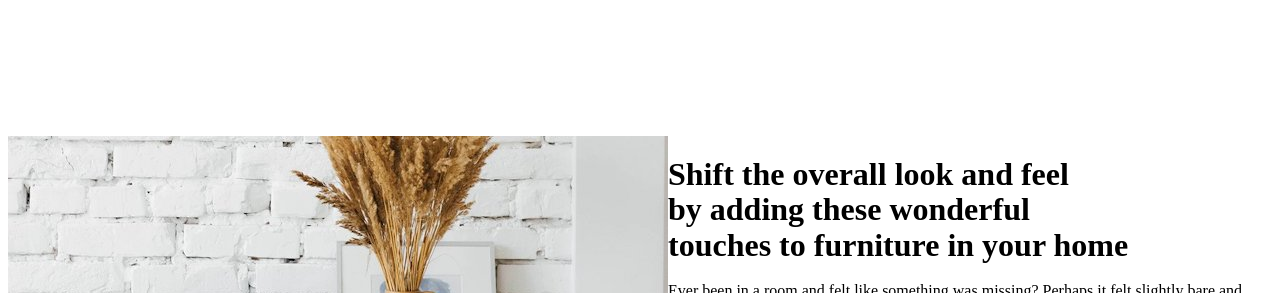
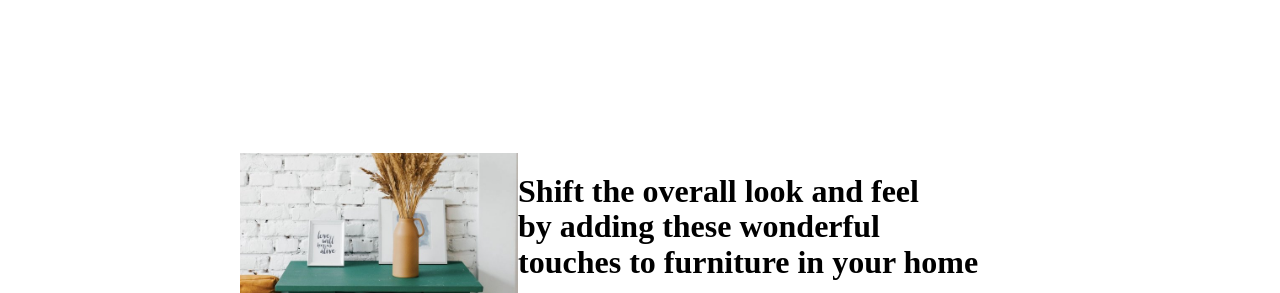
Before and after one commit to irene-panis/fem-articlepreview, a plain HTML site: page index.html in a window 1280 px wide. Shown: the top 293 px of the page. Drawn offline with Linux system fonts and the light colour scheme.

Commit message:
put drawers img inside div

```diff
--- a/index.html
+++ b/index.html
@@ -19,7 +19,9 @@
 <body>
 
   <main>
-    <img src="images/drawers.jpg" />
+    <div class="drawers-container">
+      <img id="drawers" src="images/drawers.jpg" />
+    </div>
     <div class="card-content">
       <div class="text">
         <h1>Shift the overall look and feel by adding these wonderful
--- a/styles/style.scss
+++ b/styles/style.scss
@@ -7,4 +7,9 @@ body {
 
 main {
   display: flex;
+  max-width: 50rem;
 }
+
+#drawers {
+
+}
```
Also changed, not shown: styles/style.css, 1 other file.
